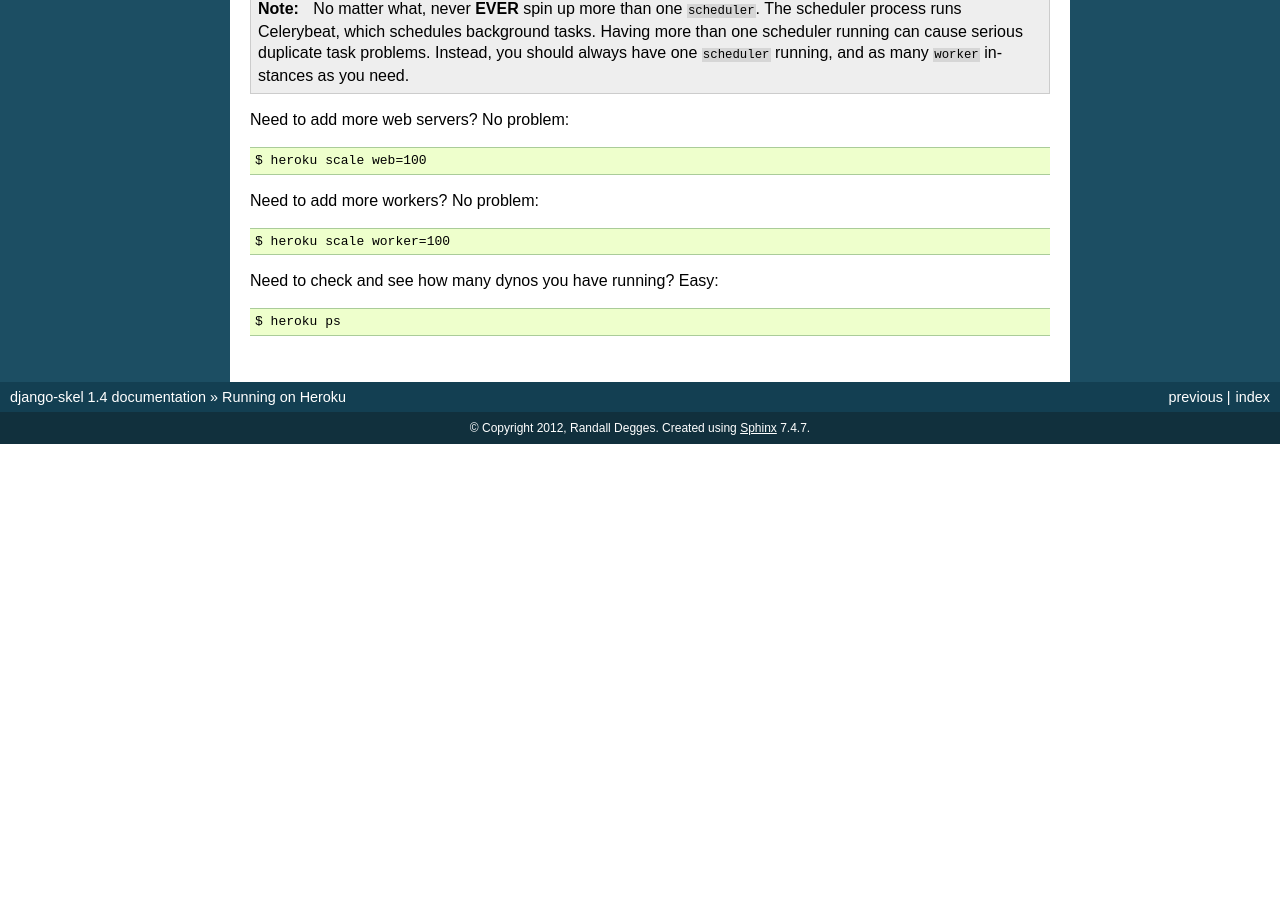
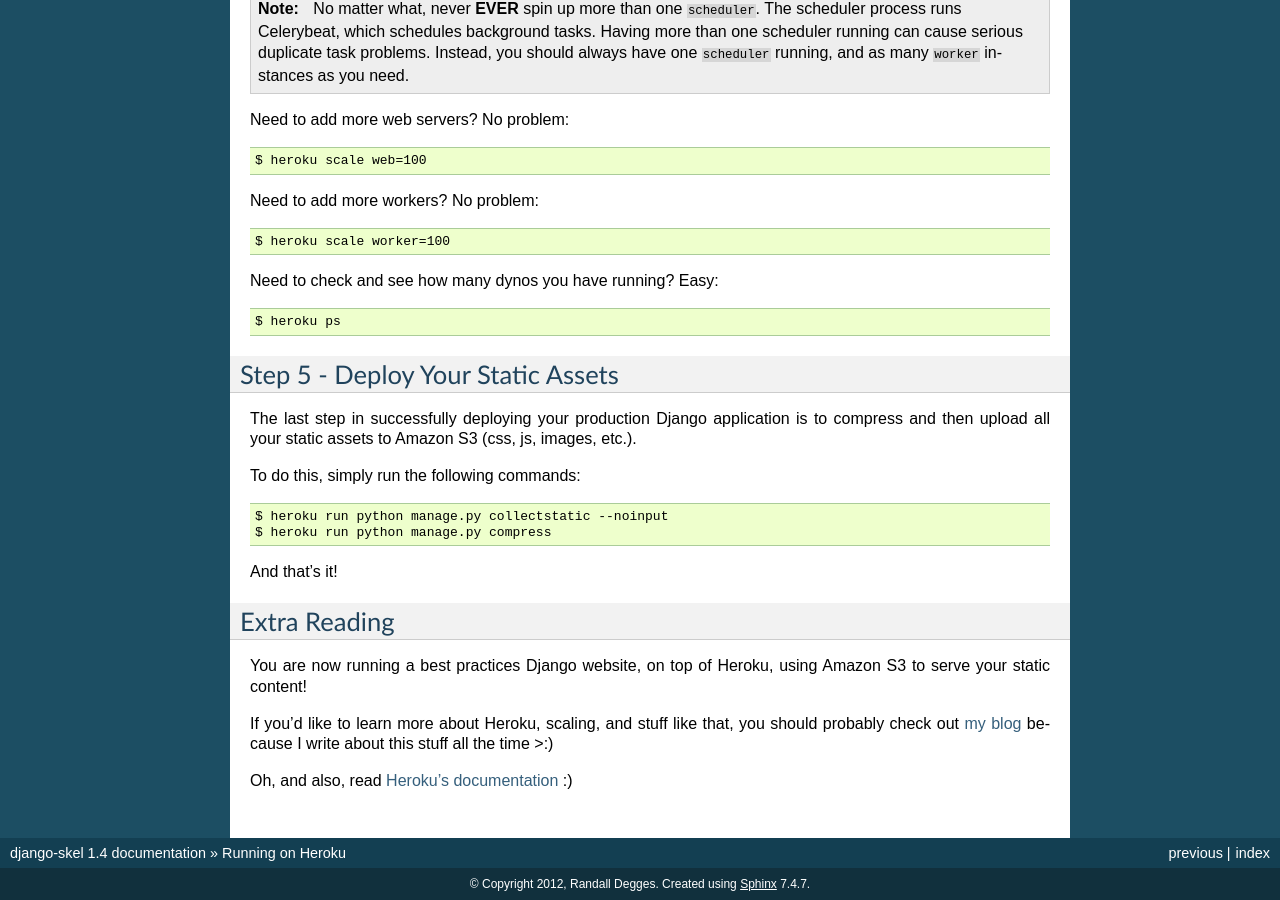
Before and after one commit to rdegges/django-skel, a Sphinx documentation site: the page built from docs/source/running-on-heroku.rst, in a window 1280 px wide and 900 px high, scrolled down 2947 px. Built offline with Sphinx 7.4.7, drawn with Linux system fonts in a browser that asks for light colours; before the commit the page ends 3391 px from its top, so only the background shows below that; some of the changed text lies outside the part shown.

Commit message:
Adding an extra reading section.

```diff
--- a/docs/source/running-on-heroku.rst
+++ b/docs/source/running-on-heroku.rst
@@ -181,3 +181,31 @@
 Need to check and see how many dynos you have running? Easy::
 
     $ heroku ps
+
+
+Step 5 - Deploy Your Static Assets
+----------------------------------
+
+The last step in successfully deploying your production Django application is
+to compress and then upload all your static assets to Amazon S3 (css, js,
+images, etc.).
+
+To do this, simply run the following commands::
+
+    $ heroku run python manage.py collectstatic --noinput
+    $ heroku run python manage.py compress
+
+And that's it!
+
+
+Extra Reading
+-------------
+
+You are now running a best practices Django website, on top of Heroku, using
+Amazon S3 to serve your static content!
+
+If you'd like to learn more about Heroku, scaling, and stuff like that, you
+should probably check out `my blog <http://rdegges.com/>`_ because I write
+about this stuff all the time >:)
+
+Oh, and also, read `Heroku's documentation <https://devcenter.heroku.com/>`_ :)
```
